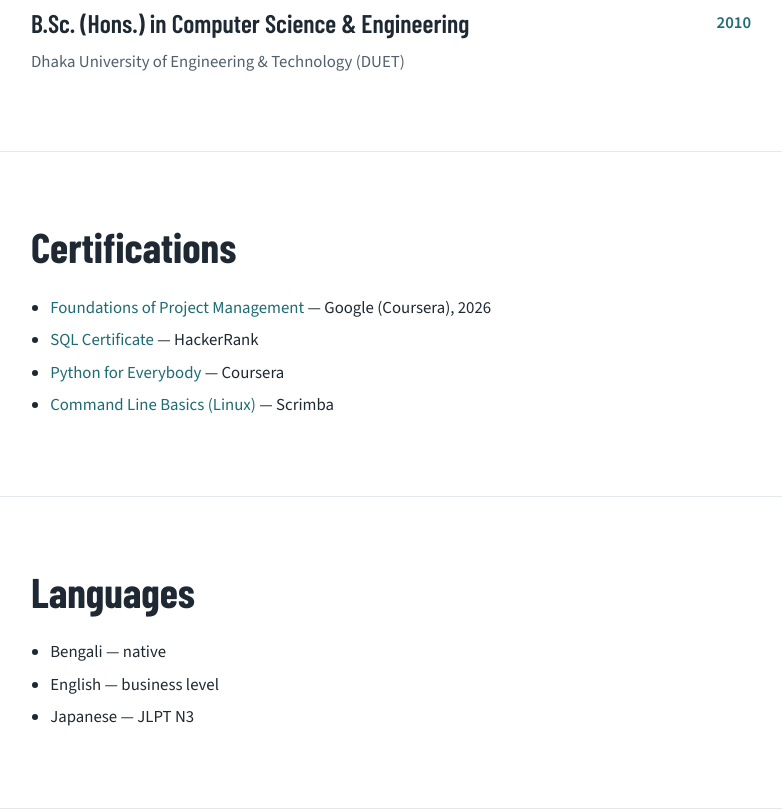
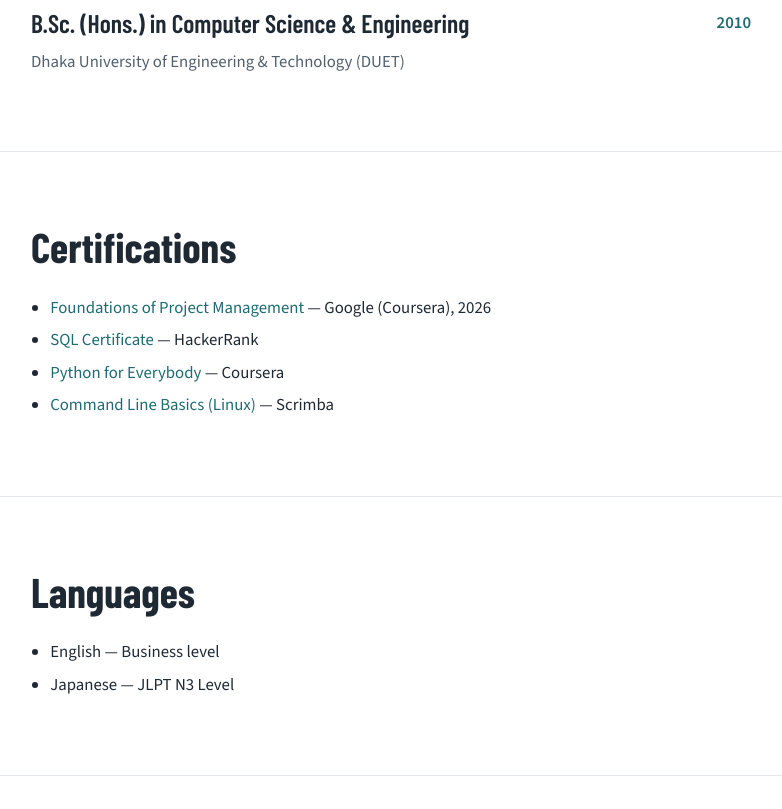
Before and after one commit to sayfulislam/sayfulislam.github.io, a plain HTML site: page index.html in a window 1280 px wide. Shown: the part 4507-5316 px from the top of the page, without its empty margins (297-1079 px from the left). After the commit the page ends 5283 px from the top, so only its background shows below. Drawn offline with nearby package versions, Linux system fonts and the light colour scheme.

Commit message:
language section updated

```diff
--- a/index.html
+++ b/index.html
@@ -311,9 +311,8 @@
   <section id="languages" class="lang">
     <h2>Languages</h2>
     <ul>
-      <li>Bengali — native</li>
-      <li>English — business level</li>
-      <li>Japanese — JLPT N3</li>
+      <li>English — Business level</li>
+      <li>Japanese — JLPT N3 Level</li>
     </ul>
   </section>
 
```
